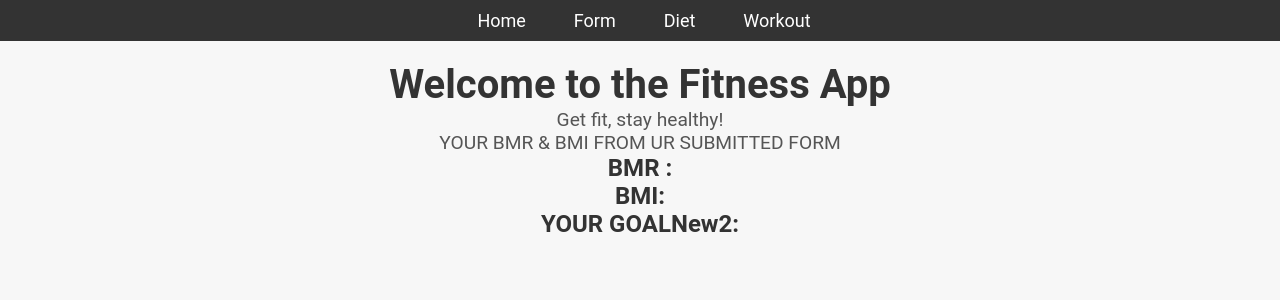
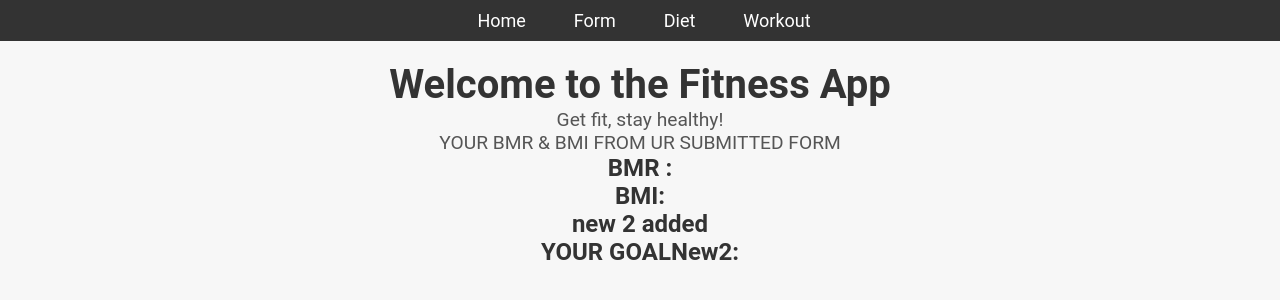
Before and after one commit to Nithish2362/fitness-ui, a React (Vite) app: page / in a window 1280 px wide. Shown: the top 300 px of the page. Built offline with nearby package versions, Linux system fonts and the light colour scheme.

Commit message:
added goal new  from new2 h2

```diff
--- a/src/HomePage.jsx
+++ b/src/HomePage.jsx
@@ -10,6 +10,7 @@ const HomePage = () => {
         <p>YOUR BMR & BMI FROM UR SUBMITTED FORM</p>
         <h2>BMR :</h2>
         <h2>BMI:</h2>
+        <h2> new 2 added</h2>
         <h2>YOUR GOALNew2:</h2>
       </div>
     </div>
```
